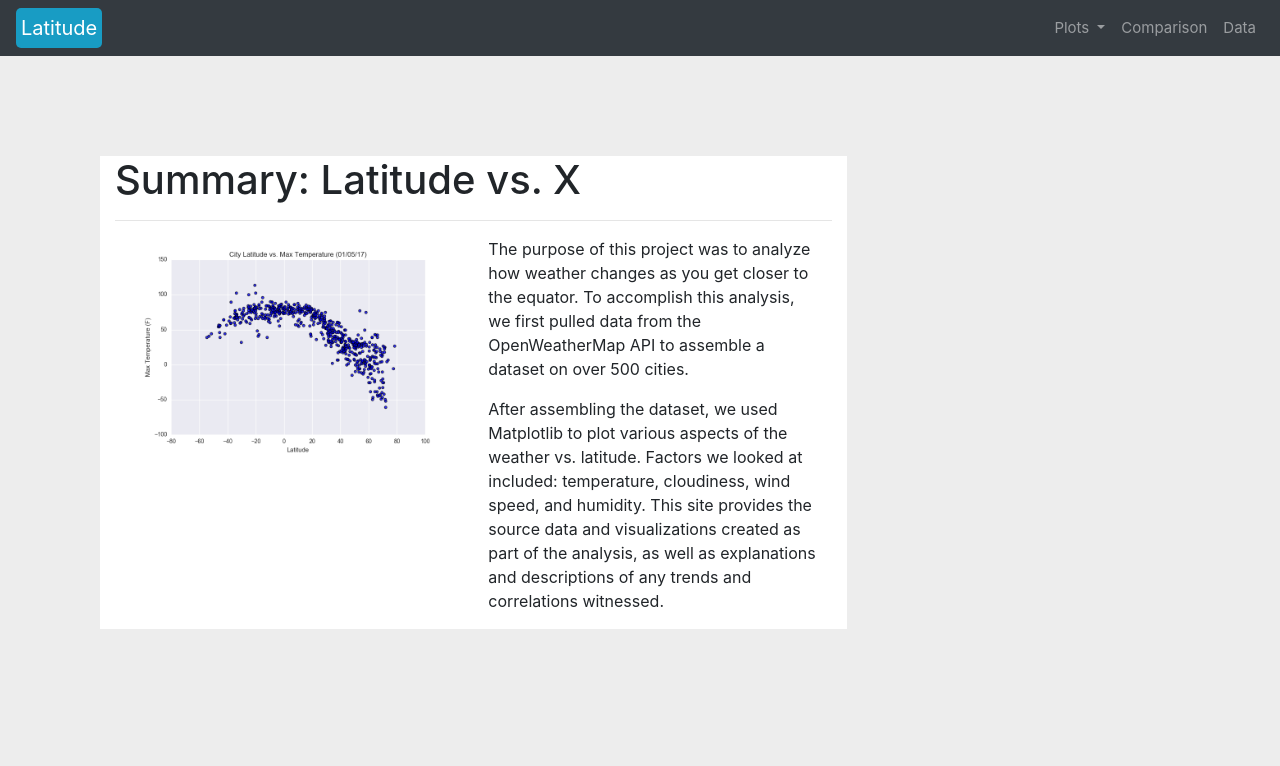
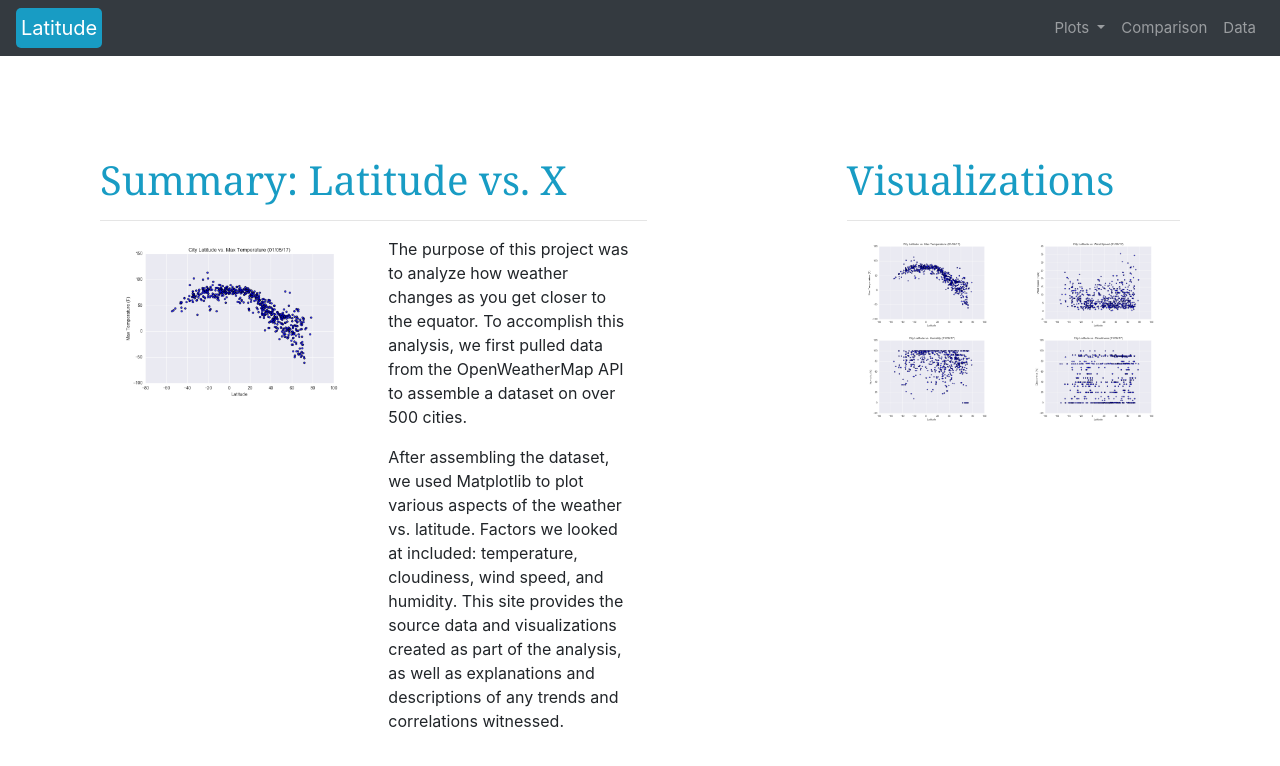
Before and after one commit to ShimsyV/Web-Design-Challenge, a plain HTML site: page WebVisualizations/index.html in a window 1280 px wide. Drawn offline with nearby package versions, Linux system fonts and the light colour scheme.

Commit message:
Added the visualization images to the landing page

```diff
--- a/WebVisualizations/index.html
+++ b/WebVisualizations/index.html
@@ -22,7 +22,8 @@
 
 <body>
     <nav class="navbar navbar-expand-md navbar-dark bg-dark">
-        <a class="navbar-brand" style="background-color: #189cc4; border-radius: 5px; padding: 5px;" href="index.html">Latitude</a>
+        <a class="navbar-brand" style="background-color: #189cc4; border-radius: 5px; padding: 5px;"
+            href="index.html">Latitude</a>
         <button class="navbar-toggler" type="button" data-toggle="collapse" data-target="#navbarNavDropdown"
             aria-controls="navbarNavDropdown" aria-expanded="false" aria-label="Toggle navigation">
             <span class="navbar-toggler-icon"></span>
@@ -53,30 +54,67 @@
 
     <div class="container-fluid">
         <div class="row">
-            <div class="col-md-7 padbox white">
-                <h1>Summary: Latitude vs. X</h1>
-                <hr/>
+            <div class="col-lg-7 padbox white">
+                <h1>Summary: Latitude vs. X </h1>
+                <hr>
                 <div class="container-fluid">
                     <div class="row">
                         <div class="col-6">
-                            <img src="assets/images/citylat_vs_maxtemp.png" class="img-fluid">
+                            <img src="assets/images/citylat_vs_maxtemp.png" alt="Latitude vs. Temperature"
+                                class="img-fluid">
                         </div>
                         <div class="col-6">
                             <p>
                                 The purpose of this project was to analyze how weather changes as you get closer
-                                to the equator.  To accomplish this analysis, we first pulled data from the OpenWeatherMap
+                                to the equator. To accomplish this analysis, we first pulled data from the
+                                OpenWeatherMap
                                 API to assemble a dataset on over 500 cities.
                             </p>
                             <p>
                                 After assembling the dataset, we used Matplotlib to plot various aspects of the weather
-                                vs. latitude. Factors we looked at included: temperature, cloudiness, wind speed, and humidity.
-                                This site provides the source data and visualizations created as part of the analysis, as well
+                                vs. latitude. Factors we looked at included: temperature, cloudiness, wind speed, and
+                                humidity.
+                                This site provides the source data and visualizations created as part of the analysis,
+                                as well
                                 as explanations and descriptions of any trends and correlations witnessed.
                             </p>
                         </div>
                     </div>
                 </div>
             </div>
+
+            <div class="col-md-5 padbox white">
+                <h1>Visualizations</h1>
+                <hr />
+                <div class="container">
+                    <div class="row">
+                        <div class="col-md-6 col-sm-3">
+                            <a target="_blank" href="pages/temperature.html">
+                                <img src="assets/images/citylat_vs_maxtemp.png" alt= "MaxTemperature" class="img-fluid">
+                            </a>
+                        </div>
+                        <div class="col-md-6 col-sm-3">
+                            <a target="_blank" href="pages/windspeed.html">
+                                <img src="assets/images/citylat_vs_windspeed.png" alt= "Windspeed" class="img-fluid">
+                            </a>
+                        </div>
+                        <div class="col-md-6 col-sm-3">
+                            <a target="_blank" href="pages/humidity.html">
+                                <img src="assets/images/citylat_vs_humidity.png" alt= "humidity" class="img-fluid">
+                            </a>
+                        </div>
+                        <div class="col-md-6 col-sm-3">
+                            <a target="_blank" href="pages/cloudiness.html">
+                                <img src="assets/images/citylat_vs_cloudiness.png" alt= "cloudiness" class="img-fluid">
+                            </a>
+                        </div>
+                    </div>
+                </div>
+            </div>
+        </div>
+    </div>
+
+
 </body>
 
 </html>
--- a/WebVisualizations/style.css
+++ b/WebVisualizations/style.css
@@ -43,8 +43,20 @@ body{
 
   .white {
     background: white;
+  }
+
+  h1{
+    color: #189cc4;
+    font-family: Georgia, 'Times New Roman', Times, serif;
+  }
+
+  .margin{
     margin-top: 100px;
     margin-bottom: 100px;
     margin-right: 100px;
     margin-left: 100px;
   }
+
+  .padbox{
+    padding: 100px;
+  }
```
